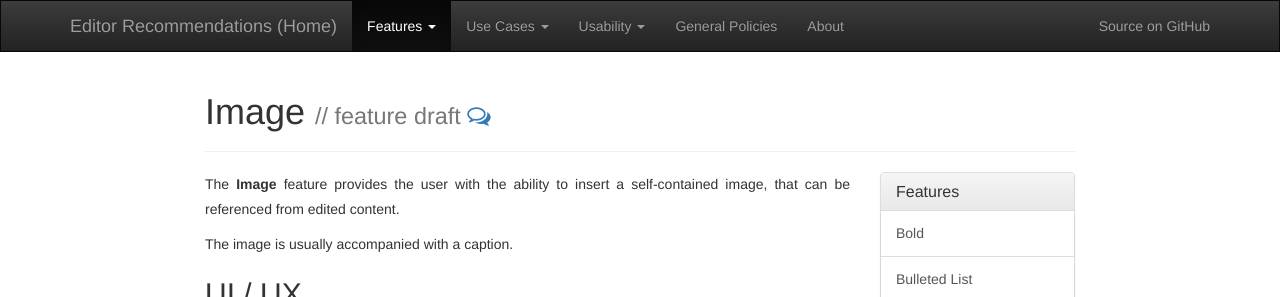
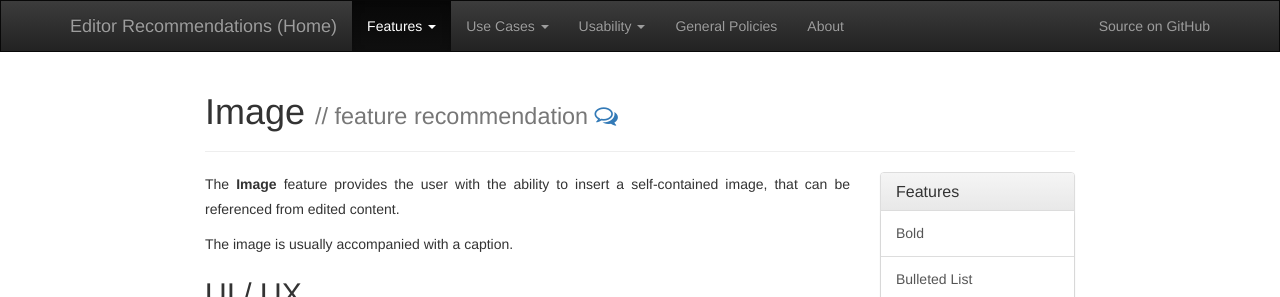
Before and after one commit to ckeditor/editor-recommendations, a Jekyll site: the page built from _features/image.md, in a window 1280 px wide. Shown: the top 297 px of the page. Built offline with Jekyll 4.4.1, drawn with Linux system fonts in a browser that asks for light colours; nearby versions of some CDN libraries.

Commit message:
Make Image a recommendation. Closes #14.

```diff
--- a/_features/image.md
+++ b/_features/image.md
@@ -1,10 +1,10 @@
 ---
 feature:
   name: "Image"
-  status: "Draft"
+  status: "Recommendation"
   discussion: "https://github.com/ckeditor/editor-recommendations/issues/14"
 
-description: Draft for Image feature in WYSIWYG.
+description: Recommendation for Image feature in WYSIWYG.
 layout: default
 ---
 
```
